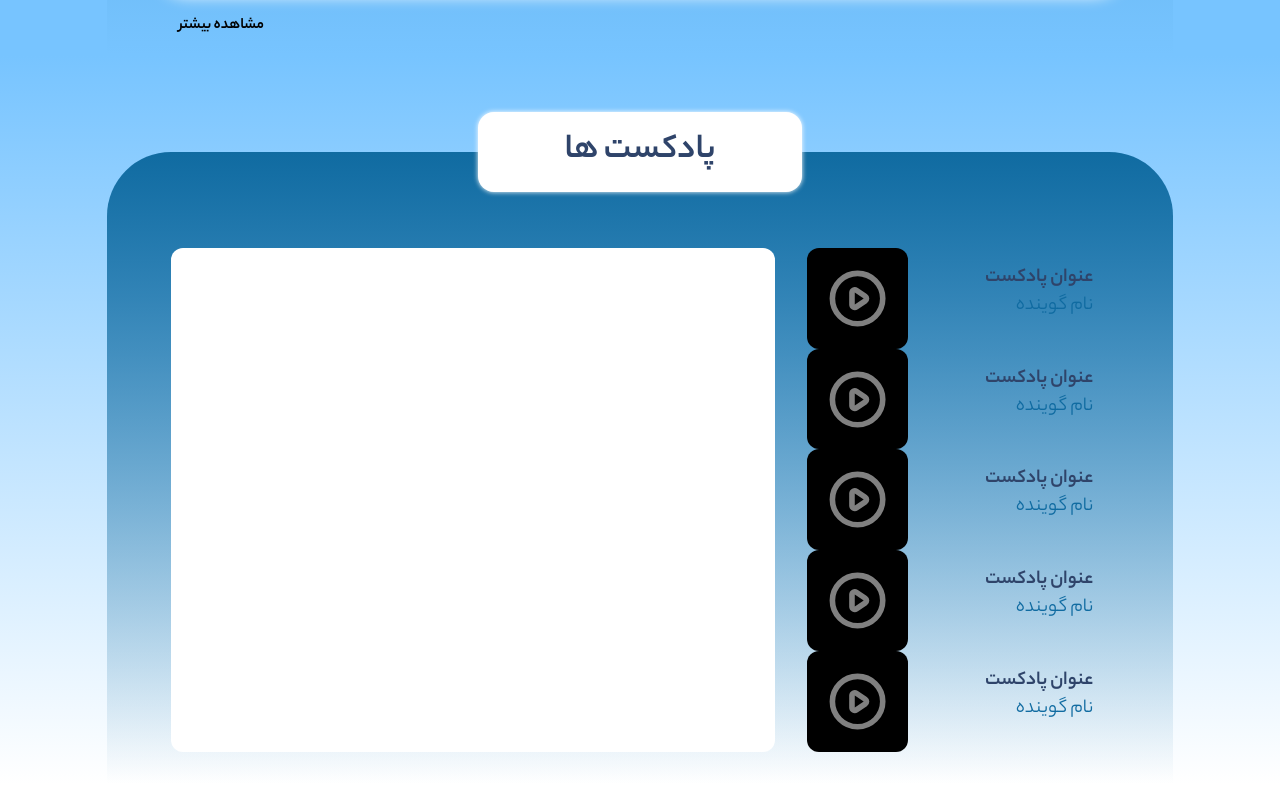
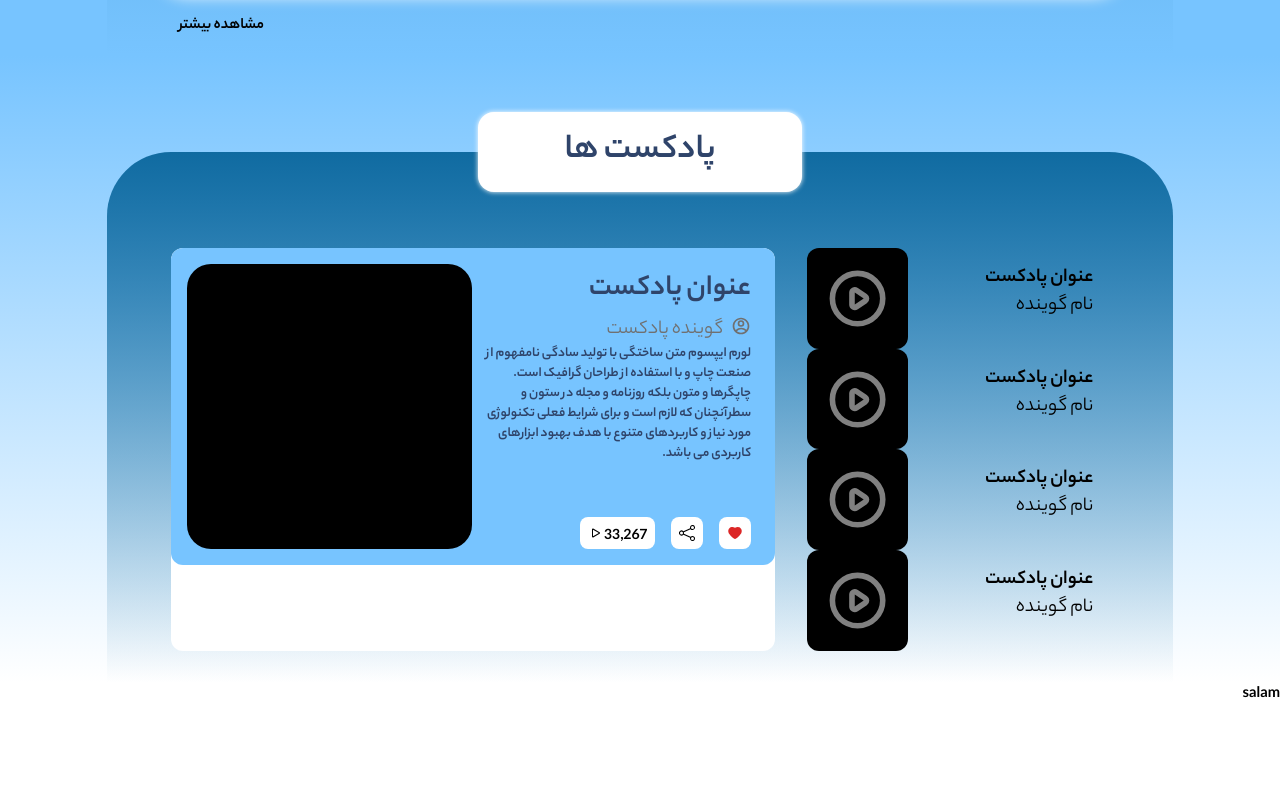
Before and after one commit to bparham76/zarrin, a React (Create React App) app: page / in a window 1280 px wide. Shown: the part 3696-4496 px from the top of the page. Built offline with nearby package versions, Linux system fonts and the light colour scheme; some icons are missing.

Commit message:
finish landing and begin remaking footer

```diff
--- a/src/components/sections/Footer.jsx
+++ b/src/components/sections/Footer.jsx
@@ -1,19 +1,5 @@
 const Footer = () => {
-	return (
-		<div className='w-full relative'>
-			<div className='absolute bottom-0 w-full h-[80rem] bg-gradient-to-t from-white to-transparent'></div>
-			<div className='absolute bottom-0 w-full h-[30rem] border border-transparent rounded-t-[4rem] bg-blue-900'>
-				<div className='absolute bottom-0 w-full h-[12rem] border border-transparent rounded-t-[4rem] bg-white'>
-					<div className='container mx-auto px-12 pt-4'>
-						bottom content
-					</div>
-				</div>
-				<div className='container mx-auto px-12 pt-4 text-white'>
-					top content
-				</div>
-			</div>
-		</div>
-	);
+	return <div className='w-full'>salam</div>;
 };
 
 export default Footer;
--- a/src/components/sections/landing/PodcastEnteries.jsx
+++ b/src/components/sections/landing/PodcastEnteries.jsx
@@ -1,5 +1,8 @@
 import '../styles/podcastenteries.scss';
 import { HiOutlinePlay } from 'react-icons/hi';
+import { RiAccountCircleLine } from 'react-icons/ri';
+import { AiFillHeart } from 'react-icons/ai';
+import { BsShare, BsPlay } from 'react-icons/bs';
 
 const PodcastEnteries = () => {
 	const PodcastEntery = () => {
@@ -24,11 +27,43 @@ const PodcastEnteries = () => {
 				</div>
 				<div className='sections'>
 					<div className='list'>
-						{[...new Array(5)].map((item, index) => (
+						{[...new Array(4)].map((item, index) => (
 							<PodcastEntery />
 						))}
 					</div>
-					<div className='canvas'></div>
+					<div className='canvas'>
+						<div className='info'>
+							<div className='caption'>
+								<h4>عنوان پادکست</h4>
+								<div className='inline-info'>
+									<RiAccountCircleLine />
+									<p>گوینده پادکست</p>
+								</div>
+								<div className='summary'>
+									لورم ایپسوم متن ساختگی با تولید سادگی
+									نامفهوم از صنعت چاپ و با استفاده از طراحان
+									گرافیک است. چاپگرها و متون بلکه روزنامه و
+									مجله در ستون و سطرآنچنان که لازم است و برای
+									شرایط فعلی تکنولوژی مورد نیاز و کاربردهای
+									متنوع با هدف بهبود ابزارهای کاربردی می باشد.
+								</div>
+								<div className='controls'>
+									<button className='btn red'>
+										<AiFillHeart />
+									</button>
+									<button className='btn'>
+										<BsShare />
+									</button>
+									<div className='btn play'>
+										33,267
+										<BsPlay />
+									</div>
+								</div>
+							</div>
+							<div className='img'></div>
+						</div>
+						<div className='control'></div>
+					</div>
 				</div>
 			</div>
 		</div>
--- a/src/components/sections/styles/podcastenteries.scss
+++ b/src/components/sections/styles/podcastenteries.scss
@@ -24,16 +24,16 @@
                         @apply basis-1/3;
 
                         .entery{
-                            @apply w-full bg-white rounded-xl p-2 mb-8 cursor-pointer transition-all flex;
+                            @apply w-full bg-white text-z-dark-blue rounded-xl p-2 mb-4 cursor-pointer transition-all flex;
 
                             .caption{
                                 @apply basis-2/3 p-4;
 
                                 h4{
-                                    @apply text-z-dark-blue text-xl font-bold;
+                                    @apply  text-xl font-bold;
                                 }
                                 p{
-                                    @apply text-z-blue text-xl font-normal;
+                                    @apply text-xl font-normal;
                                 }
                             }
                             .img{
@@ -46,6 +46,7 @@
                         }
 
                         .entery:hover{
+                            @apply bg-z-light-blue;
                             box-shadow: 0 0 5px 0 darkslategray;
                         }
                         .entery:active{
@@ -54,7 +55,49 @@
                     }
 
                     .canvas{
-                        @apply bg-white basis-2/3 rounded-xl;
+                        @apply bg-white basis-2/3 rounded-xl flex flex-col;
+
+                        .info{
+                            @apply basis-2/3 bg-z-light-blue rounded-xl flex p-4;
+                            .caption{
+                                @apply basis-7/12 text-z-dark-blue p-2 flex flex-col justify-start relative;
+
+                                h4{
+                                    @apply font-bold text-3xl;
+                                }
+
+                                .inline-info{
+                                    @apply flex gap-2 text-z-gray text-xl mt-2 font-normal;
+                                }
+
+                                .summary{
+                                    @apply text-sm;
+                                }
+
+                                .controls{
+                                    @apply flex gap-4 bottom-0 right-2 absolute;
+
+                                    .btn{
+                                        @apply bg-white rounded-lg p-2 text-black;
+                                    }
+
+                                    .btn.play{
+                                        @apply p-0 px-2 pt-2 flex cursor-default;
+                                    }
+
+                                    .btn.red{
+                                        @apply text-red-600;
+                                    }
+                                }
+                            }
+                            .img{
+                                @apply basis-7/12 bg-black aspect-square rounded-3xl;
+                            }
+                        }
+
+                        .control{
+                            @apply basis-1/3;
+                        }
                     }
                 }
             }
--- a/src/pages/Landing.jsx
+++ b/src/pages/Landing.jsx
@@ -19,7 +19,6 @@ const Landing = () => {
 			<BillboardInfo />
 			<BlogEnteries />
 			<PodcastEnteries />
-			<div className='h-[100rem] w-full'></div>
 			<Footer />
 		</>
 	);
```
